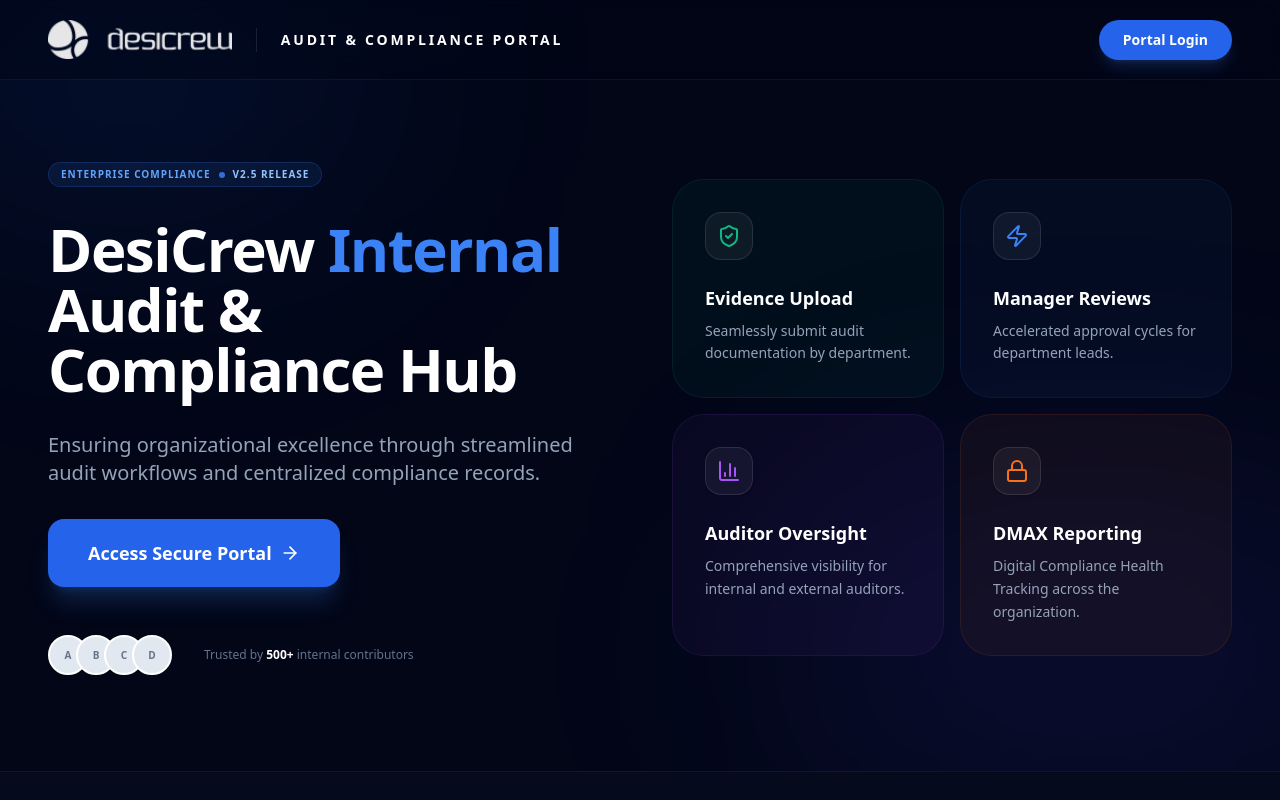
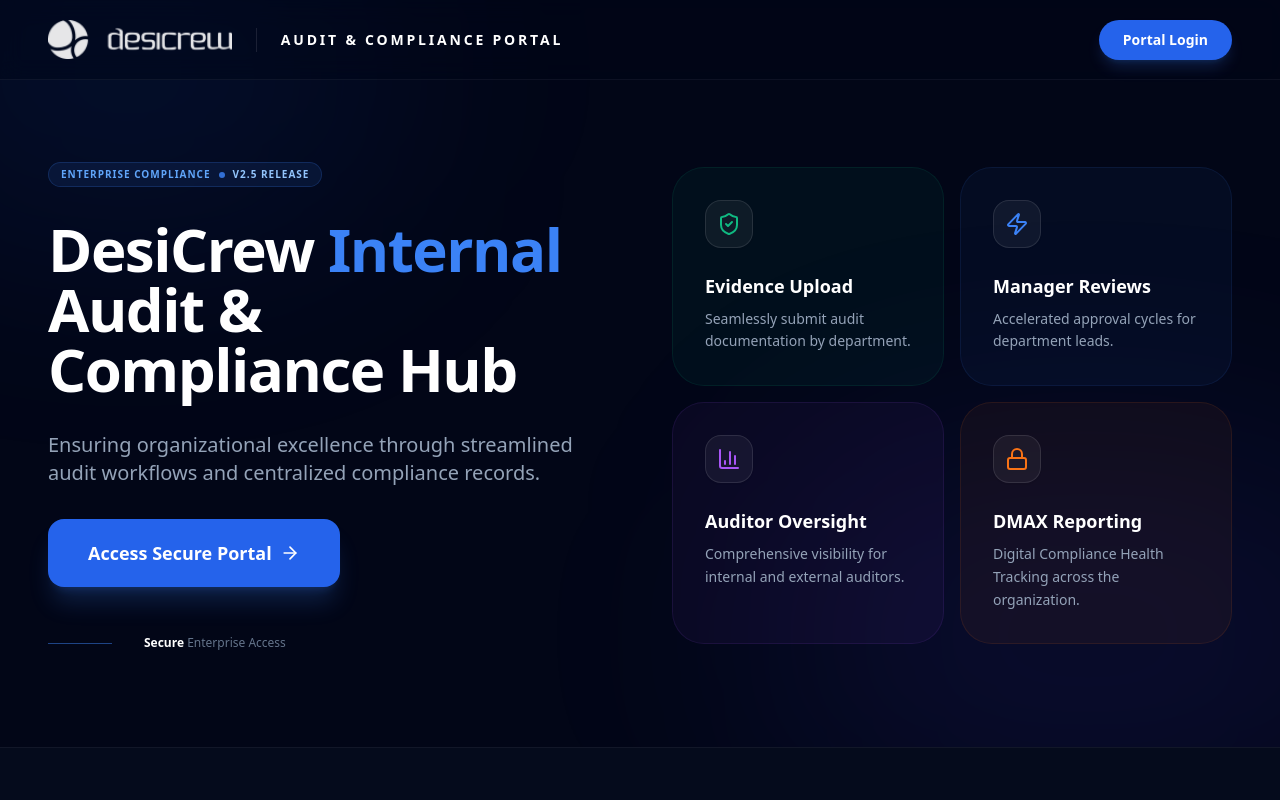
Before and after one commit to nithyananthantechy/Audit_tool, a React (Vite) app: page / in a window 1280 px wide. Shown: the top 800 px of the page. Built offline with nearby package versions, Linux system fonts and the light colour scheme.

Commit message:
Remove mock trust indicators from Landing Page

```diff
--- a/components/LandingPage.tsx
+++ b/components/LandingPage.tsx
@@ -87,15 +87,9 @@
             </div>
 
             <div className="flex items-center gap-8 pt-4">
-              <div className="flex -space-x-3">
-                {[1, 2, 3, 4].map(i => (
-                  <div key={i} className="w-10 h-10 rounded-full bg-slate-200 border-2 border-white flex items-center justify-center text-[10px] font-bold text-slate-500">
-                    {String.fromCharCode(64 + i)}
-                  </div>
-                ))}
-              </div>
+              <div className="h-px w-16 bg-blue-500/50"></div>
               <p className="text-xs font-medium text-slate-500">
-                Trusted by <span className="text-white font-bold">500+</span> internal contributors
+                <span className="text-white font-bold">Secure</span> Enterprise Access
               </p>
             </div>
           </div>
```
